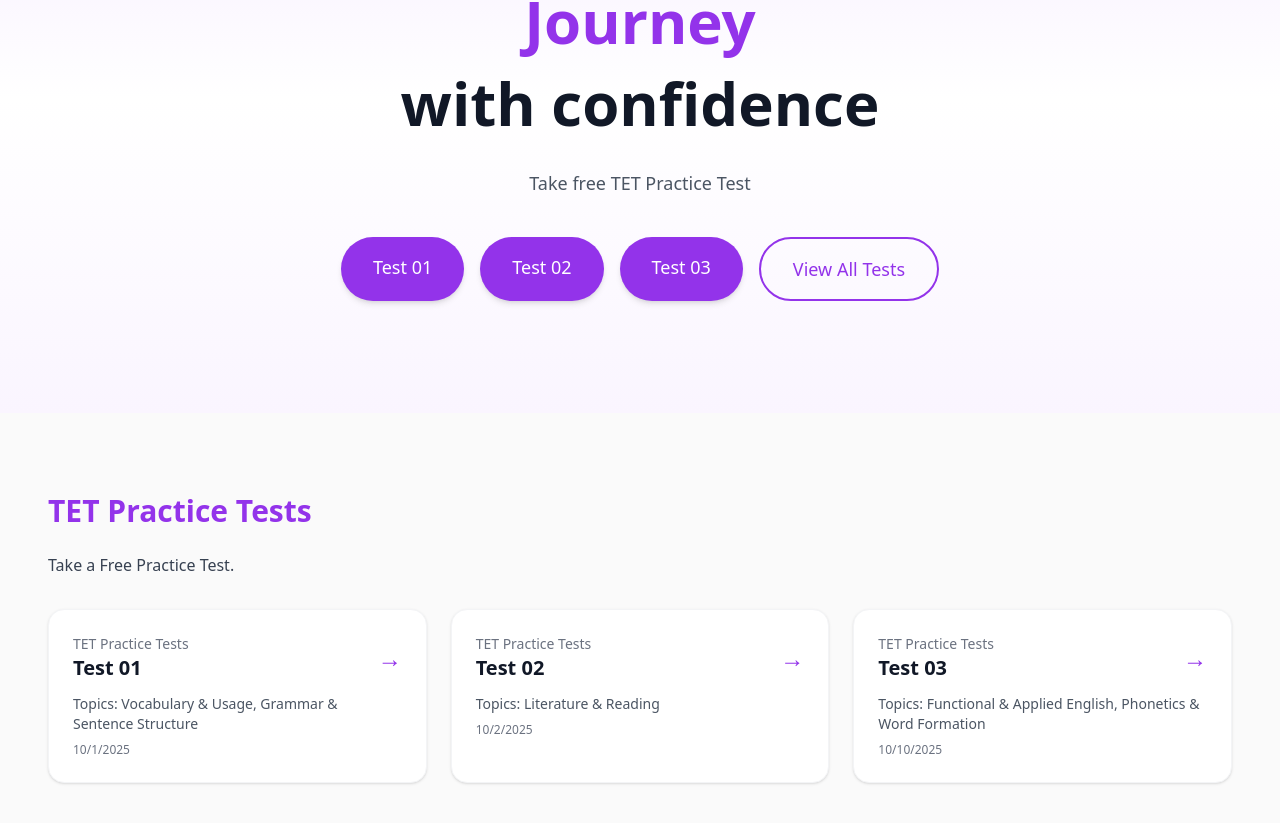
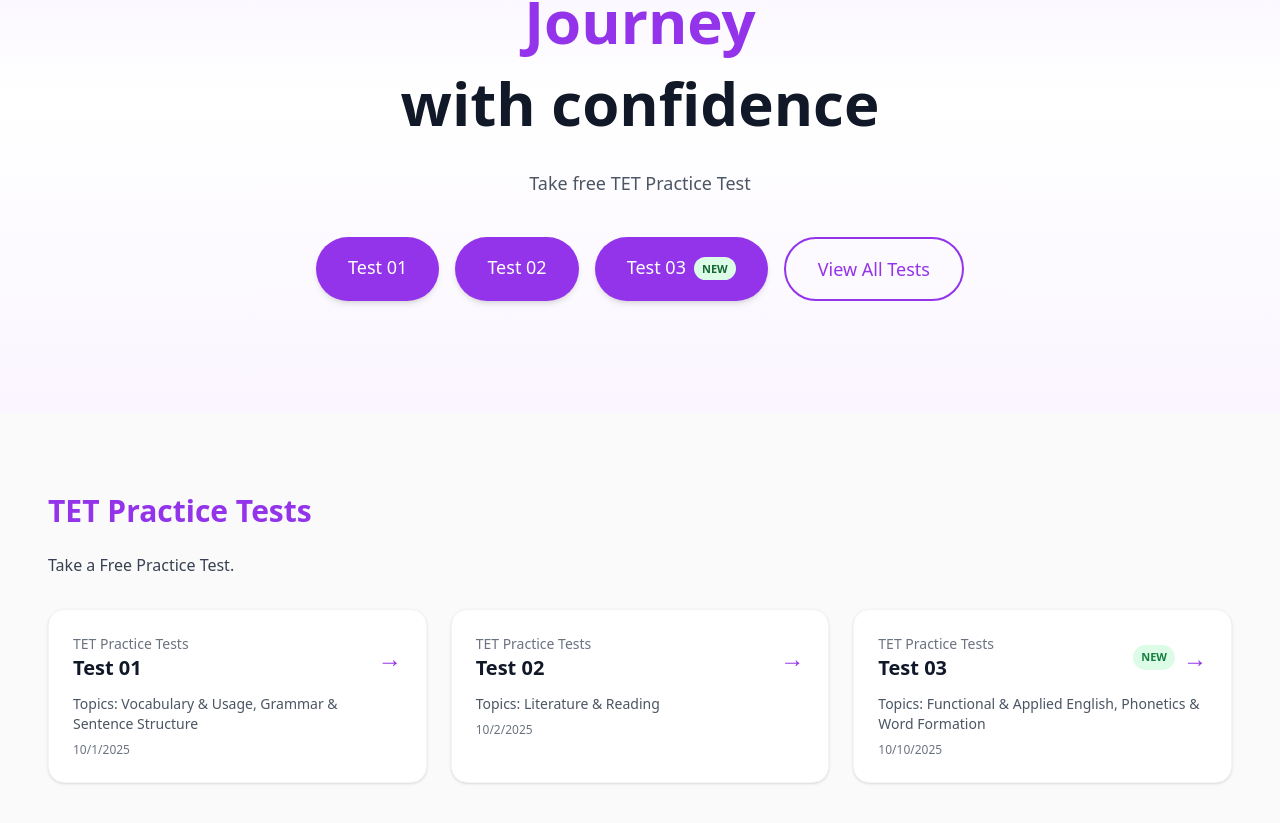
Before and after one commit to lourdselt/lourds-english-academy, a React (Vite) app: page / in a window 1280 px wide. Shown: the part 295-1118 px from the top of the page. Built offline with nearby package versions, Linux system fonts and the light colour scheme.

Commit message:
feat(tests): mark Test 03 as New; show New badge in hero and test list

```diff
--- a/src/App.jsx
+++ b/src/App.jsx
@@ -39,9 +39,12 @@ function App() {
               href={t.href}
               target="_blank"
               rel="noopener noreferrer"
-              className="bg-purple-600 text-white rounded-full px-8 py-4 shadow-md hover:opacity-90 text-lg"
+              className="relative bg-purple-600 text-white rounded-full px-8 py-4 shadow-md hover:opacity-90 text-lg"
             >
               {t.label}
+              {t.isNew ? (
+                <span className="ml-2 align-middle text-[11px] font-semibold uppercase bg-green-100 text-green-800 px-2 py-1 rounded-full">New</span>
+              ) : null}
             </a>
           ))}
           <a
--- a/src/components/TestList.jsx
+++ b/src/components/TestList.jsx
@@ -23,7 +23,12 @@ export default function TestList({ tests = [] }) {
                 {t.label}
               </div>
             </div>
-            <span className="text-purple-600 text-2xl">→</span>
+            <div className="flex items-center gap-2">
+              {t.isNew ? (
+                <span className="text-[11px] font-semibold uppercase bg-green-100 text-green-700 px-2 py-1 rounded-full">New</span>
+              ) : null}
+              <span className="text-purple-600 text-2xl">→</span>
+            </div>
           </div>
           {t.meta?.topics?.length ? (
             <div className="mt-3 text-sm text-gray-600">
--- a/src/data/tests.json
+++ b/src/data/tests.json
@@ -33,6 +33,7 @@
 					"Functional & Applied English",
 					"Phonetics & Word Formation"
 				]
-			}
+				},
+				"isNew": true
 		}
 ]
```
